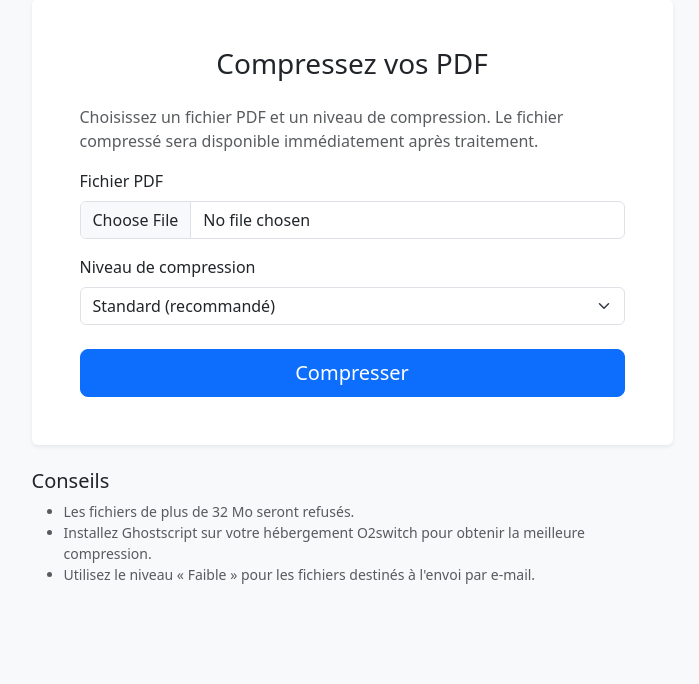
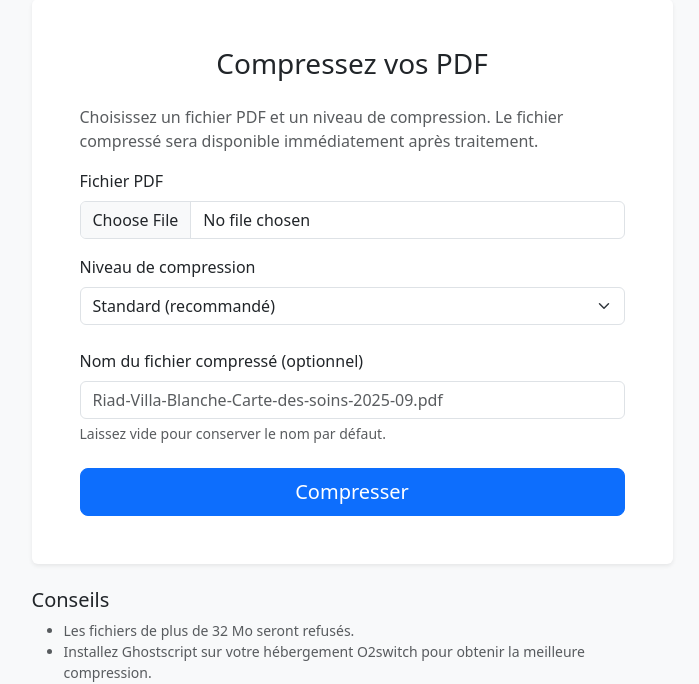
Before and after one commit to CedrickR/pdfcompress, a Flask app: page / in a window 1280 px wide. Shown: the part 105-789 px from the top of the page, without its empty margins (288-987 px from the left). Before the commit the page ends 689 px from the top, so only its background shows below. Run offline with Flask 3, Linux system fonts and the light colour scheme.

Commit message:
Allow customizing download filename

```diff
--- a/app.py
+++ b/app.py
@@ -2,6 +2,7 @@ import os
 import subprocess
 import tempfile
 from pathlib import Path
+from typing import Optional
 
 from flask import (Flask, flash, redirect, render_template, request, send_file,
                    url_for)
@@ -12,6 +13,8 @@ UPLOAD_DIR = BASE_DIR / "uploads"
 UPLOAD_DIR.mkdir(exist_ok=True)
 
 ALLOWED_EXTENSIONS = {"pdf"}
+
+DEFAULT_DOWNLOAD_FILENAME = "Riad-Villa-Blanche-Carte-des-soins-2025-09.pdf"
 
 QUALITY_PRESETS = {
     "low": "/screen",
@@ -48,10 +51,17 @@ def compress_pdf(input_path: Path, output_path: Path, quality: str) -> None:
         raise RuntimeError("La compression a échoué. Vérifiez que le fichier est valide.") from exc
 
 
-def get_download_filename(_: str) -> str:
+def get_download_filename(_: str, custom_name: Optional[str] = None) -> str:
     """Return the name used for the compressed PDF download."""
 
-    return "Riad-Villa-Blanche-Carte-des-soins-2025-09.pdf"
+    if custom_name:
+        sanitized = secure_filename(custom_name)
+        if sanitized:
+            if not sanitized.lower().endswith(".pdf"):
+                sanitized = f"{sanitized}.pdf"
+            return sanitized
+
+    return DEFAULT_DOWNLOAD_FILENAME
 
 
 def create_app() -> Flask:
@@ -81,6 +91,7 @@ def create_app() -> Flask:
 
         filename = secure_filename(file.filename)
         quality = request.form.get("quality", "medium")
+        custom_name = request.form.get("download_name", "").strip() or None
 
         with tempfile.NamedTemporaryFile(dir=UPLOAD_DIR, suffix=".pdf", delete=False) as original_tmp:
             file.save(original_tmp.name)
@@ -94,7 +105,7 @@ def create_app() -> Flask:
                 compressed_tmp.name,
                 mimetype="application/pdf",
                 as_attachment=True,
-                download_name=get_download_filename(filename),
+                download_name=get_download_filename(filename, custom_name),
             )
         except RuntimeError as err:
             flash(str(err), "danger")
--- a/templates/index.html
+++ b/templates/index.html
@@ -55,6 +55,18 @@
                   </select>
                 </div>
 
+                <div class="mb-4">
+                  <label for="download_name" class="form-label">Nom du fichier compressé (optionnel)</label>
+                  <input
+                    type="text"
+                    class="form-control"
+                    id="download_name"
+                    name="download_name"
+                    placeholder="Riad-Villa-Blanche-Carte-des-soins-2025-09.pdf"
+                  >
+                  <div class="form-text">Laissez vide pour conserver le nom par défaut.</div>
+                </div>
+
                 <div class="d-grid">
                   <button class="btn btn-primary btn-lg" type="submit">Compresser</button>
                 </div>
```
